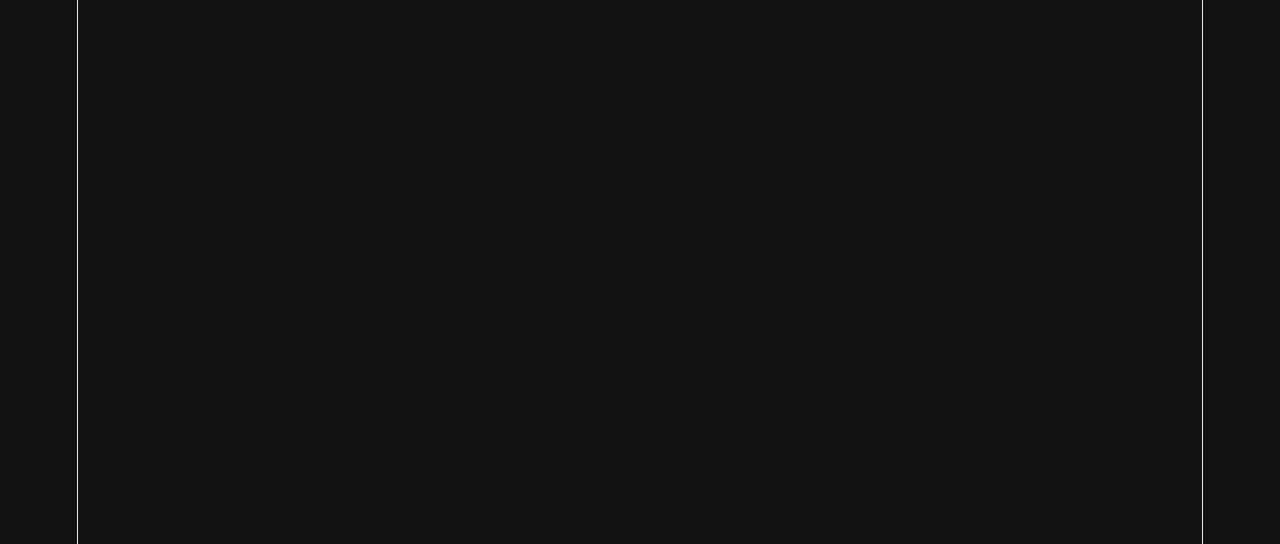
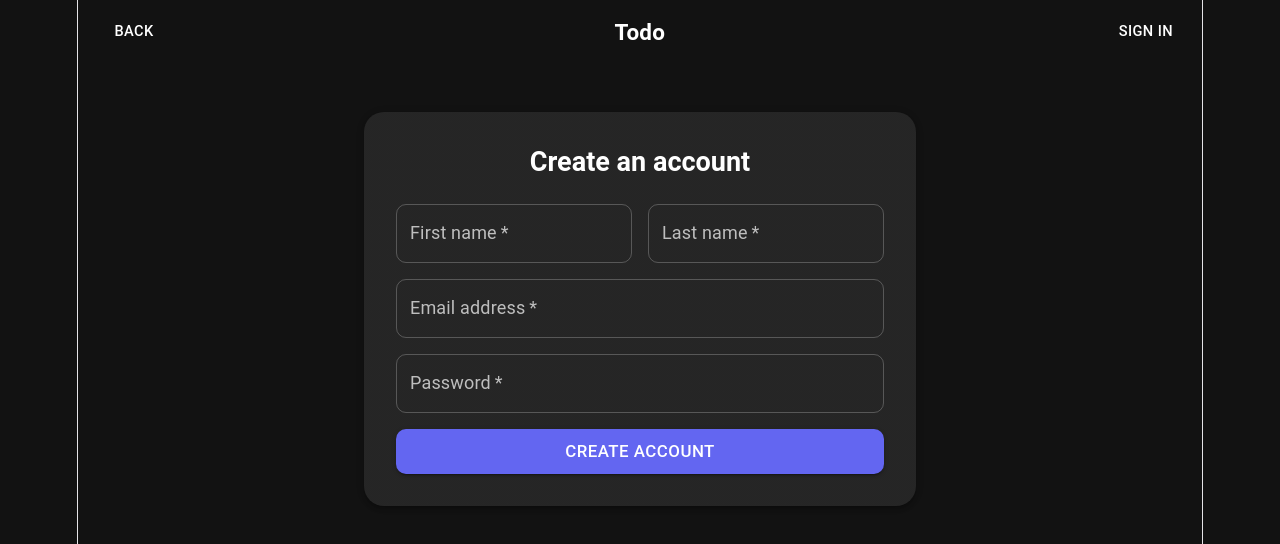
Before and after one commit to DylanWard14/VibinTodo, a React (Vite) app in the folder client/: page /register in a window 1280 px wide. Before the commit this address had no page. Shown: the top 544 px of the page. Built offline with nearby package versions, Linux system fonts and the light colour scheme.

Commit message:
Add registration page and functionality; update routing and translations for user registration. Introduce new API for registration handling.

```diff
--- a/client/src/App.tsx
+++ b/client/src/App.tsx
@@ -1,5 +1,6 @@
 import { Route, Routes } from 'react-router-dom';
 import LandingPage from './pages/LandingPage';
+import RegisterPage from './pages/RegisterPage';
 import TodosPage from './pages/TodosPage';
 import './App.css';
 
@@ -7,6 +8,7 @@ function App() {
   return (
     <Routes>
       <Route path="/" element={<LandingPage />} />
+      <Route path="/register" element={<RegisterPage />} />
       <Route path="/todos" element={<TodosPage />} />
     </Routes>
   );
--- /dev/null
+++ b/client/src/api/auth.ts
@@ -0,0 +1,20 @@
+export type RegisterPayload = {
+  firstName: string;
+  lastName: string;
+  email: string;
+  password: string;
+};
+
+export async function register(payload: RegisterPayload): Promise<{ token: string }> {
+  const res = await fetch('/auth/register', {
+    method: 'POST',
+    headers: { 'Content-Type': 'application/json' },
+    body: JSON.stringify(payload),
+  });
+
+  const data = await res.json();
+  if (!res.ok) {
+    throw new Error(data.message ?? 'Registration failed.');
+  }
+  return data;
+}
--- a/client/src/locales/en/translation.json
+++ b/client/src/locales/en/translation.json
@@ -1,7 +1,8 @@
 {
   "app": {
     "name": "Todo",
-    "signIn": "Sign in"
+    "signIn": "Sign in",
+    "register": "Register"
   },
   "landing": {
     "headline": "Stay on top of your day.",
@@ -17,6 +18,14 @@
       "organizeCategories": "Organize tasks into categories"
     }
   },
+  "register": {
+    "title": "Create an account",
+    "firstName": "First name",
+    "lastName": "Last name",
+    "email": "Email address",
+    "password": "Password",
+    "submit": "Create account"
+  },
   "todos": {
     "back": "Back",
     "title": "Your todos",
--- a/client/src/pages/LandingPage.tsx
+++ b/client/src/pages/LandingPage.tsx
@@ -30,6 +30,14 @@ function LandingPage() {
           </Typography>
           <Button color="inherit" size="small">
             {t('app.signIn')}
+          </Button>
+          <Button
+            variant="contained"
+            size="small"
+            component={Link}
+            to="/register"
+          >
+            {t('app.register')}
           </Button>
         </Toolbar>
       </AppBar>
--- /dev/null
+++ b/client/src/pages/RegisterPage.tsx
@@ -0,0 +1,133 @@
+import { useState } from 'react';
+import { Link as RouterLink, useNavigate } from 'react-router-dom';
+import {
+  AppBar,
+  Alert,
+  Box,
+  Button,
+  CircularProgress,
+  Container,
+  Paper,
+  TextField,
+  Toolbar,
+  Typography,
+} from '@mui/material';
+import { useMutation } from '@tanstack/react-query';
+import { useTranslation } from 'react-i18next';
+import { register } from '../api/auth';
+
+function RegisterPage() {
+  const { t } = useTranslation();
+  const navigate = useNavigate();
+  const [fields, setFields] = useState({
+    firstName: '',
+    lastName: '',
+    email: '',
+    password: '',
+  });
+
+  const mutation = useMutation({
+    mutationFn: register,
+    onSuccess: () => {
+      navigate('/todos');
+    },
+  });
+
+  const handleChange = (event: React.ChangeEvent<HTMLInputElement>) => {
+    setFields((prev) => ({ ...prev, [event.target.name]: event.target.value }));
+  };
+
+  const handleSubmit = (event: React.FormEvent) => {
+    event.preventDefault();
+    mutation.mutate(fields);
+  };
+
+  return (
+    <>
+      <AppBar position="static" color="transparent" elevation={0}>
+        <Toolbar sx={{ gap: 1 }}>
+          <Button component={RouterLink} to="/" color="inherit" size="small">
+            {t('todos.back')}
+          </Button>
+          <Typography variant="h6" sx={{ flexGrow: 1, fontWeight: 600 }}>
+            {t('app.name')}
+          </Typography>
+          <Button component={RouterLink} to="/" color="inherit" size="small">
+            {t('app.signIn')}
+          </Button>
+        </Toolbar>
+      </AppBar>
+
+      <Container maxWidth="sm" sx={{ py: 6 }}>
+        <Paper elevation={3} sx={{ p: 4, borderRadius: 2 }}>
+          <Typography variant="h5" fontWeight={600} sx={{ mb: 3 }}>
+            {t('register.title')}
+          </Typography>
+
+          {mutation.error && (
+            <Alert severity="error" sx={{ mb: 2 }}>
+              {mutation.error.message}
+            </Alert>
+          )}
+
+          <Box
+            component="form"
+            onSubmit={handleSubmit}
+            sx={{ display: 'flex', flexDirection: 'column', gap: 2 }}
+          >
+            <Box sx={{ display: 'flex', gap: 2 }}>
+              <TextField
+                name="firstName"
+                label={t('register.firstName')}
+                value={fields.firstName}
+                onChange={handleChange}
+                required
+                fullWidth
+              />
+              <TextField
+                name="lastName"
+                label={t('register.lastName')}
+                value={fields.lastName}
+                onChange={handleChange}
+                required
+                fullWidth
+              />
+            </Box>
+            <TextField
+              name="email"
+              type="email"
+              label={t('register.email')}
+              value={fields.email}
+              onChange={handleChange}
+              required
+              fullWidth
+            />
+            <TextField
+              name="password"
+              type="password"
+              label={t('register.password')}
+              value={fields.password}
+              onChange={handleChange}
+              required
+              fullWidth
+            />
+            <Button
+              type="submit"
+              variant="contained"
+              size="large"
+              disabled={mutation.isPending}
+            >
+              {mutation.isPending ? (
+                <CircularProgress size={22} color="inherit" />
+              ) : (
+                t('register.submit')
+              )}
+            </Button>
+          </Box>
+        </Paper>
+      </Container>
+    </>
+  );
+}
+
+export default RegisterPage;
```
